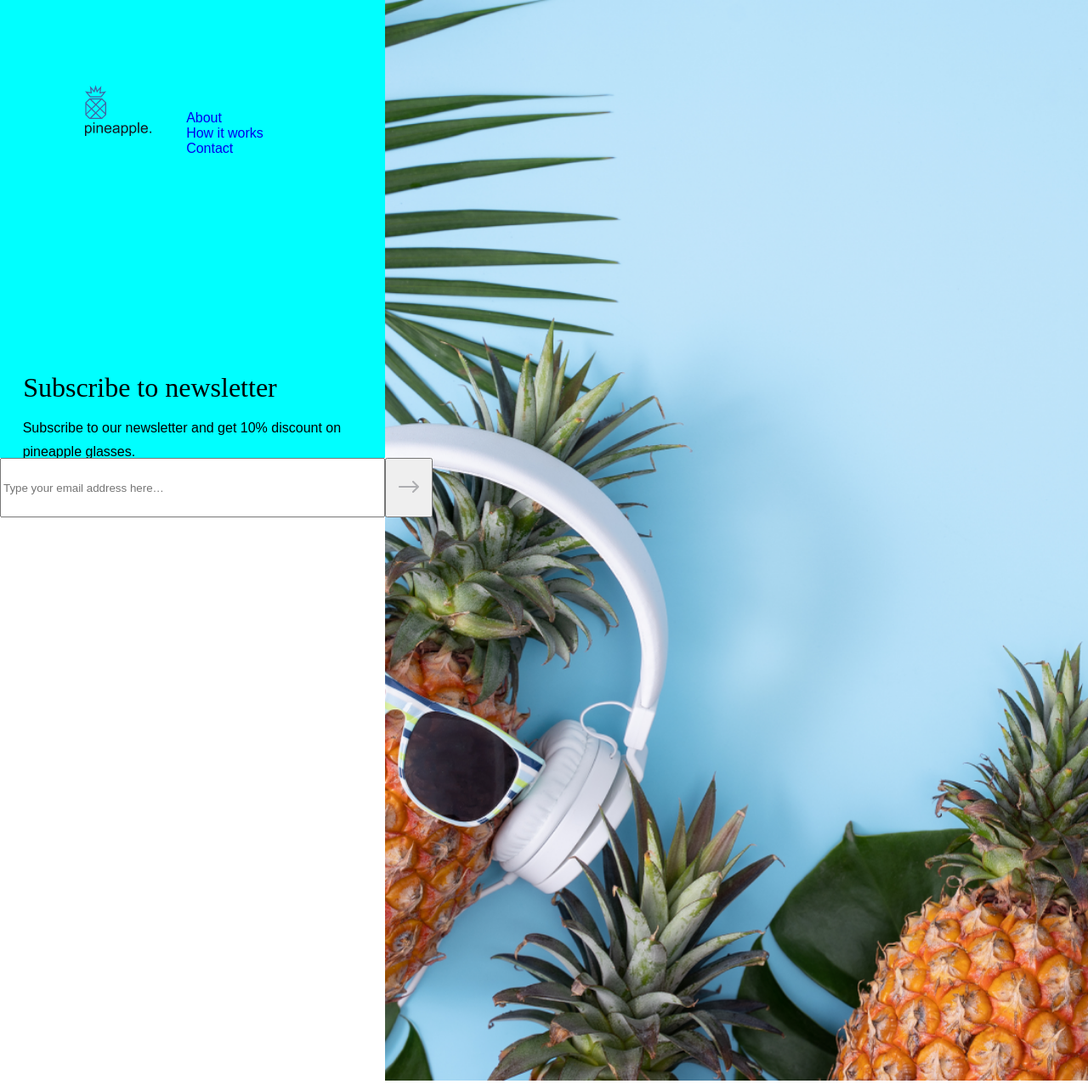
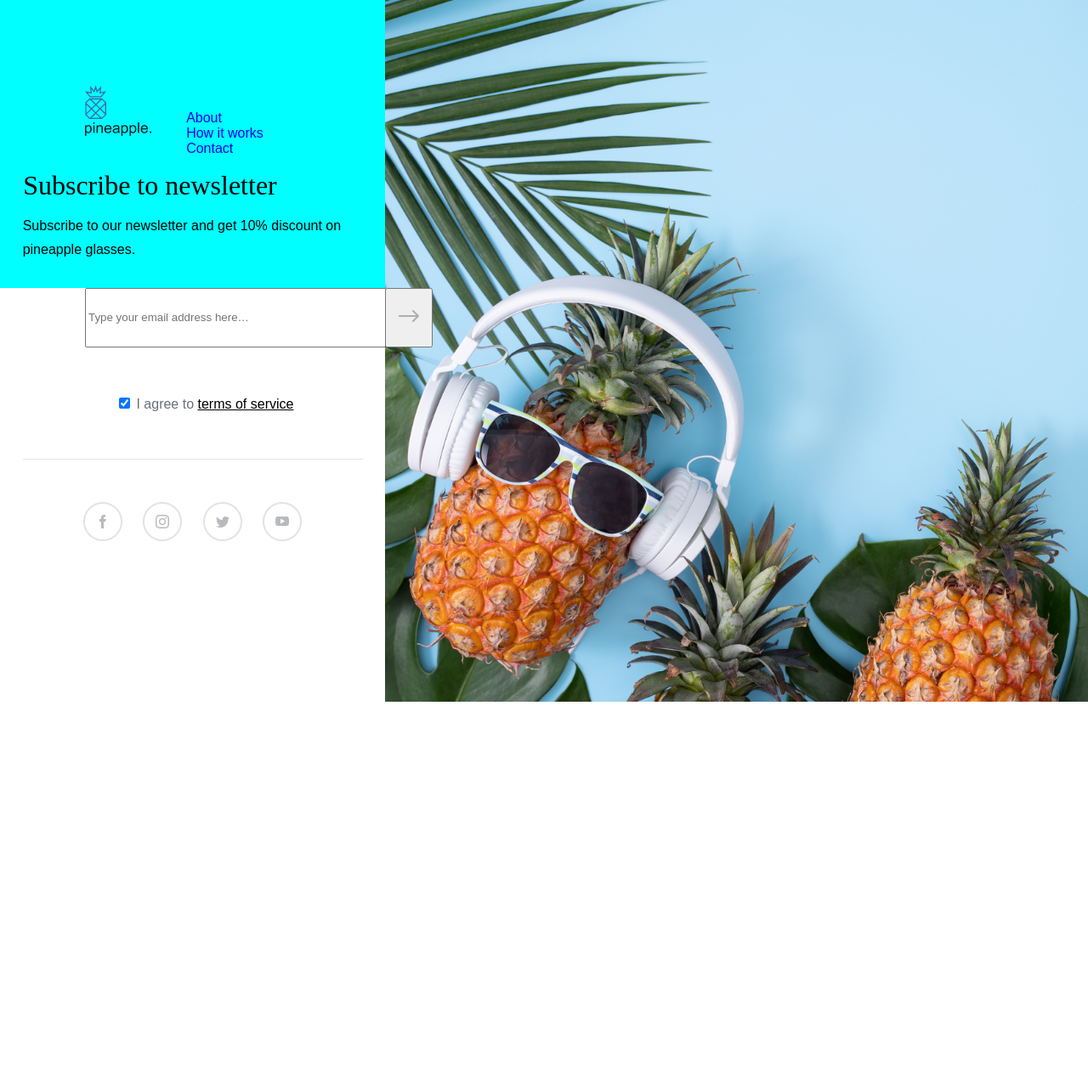
Before and after one commit to julacha/Web2021, a PHP site: page / in a window 1280 px wide. Shown: the whole page at 85% size. After the commit the page ends 826 px from the top, so only its background shows below. Run offline with PHP 8.4, Linux system fonts and the light colour scheme; some web fonts are replaced.

Commit message:
added footer css

```diff
--- a/assets/css.css
+++ b/assets/css.css
@@ -28,23 +28,16 @@ body{
     font-size: 16px;
 }
 #outer-container{
+    height: 100vh;
     display:grid;
-    grid-template-rows: 539px 70px 663px;
-    /* grid-template-rows: 1fr; */
+    grid-template-rows: 42.374% 70px 52.123%;
     grid-template-columns: 35.417% 4.323% 60.26%;
 }
 .top-bar{
     grid-area: 1/1/2/2;
     background-color:aqua;
 }
-/* form{
-    grid-area: 2/1/3/3;
-    background-color: white;
-    width: auto;
-    margin: 0;
-} */
-/* .inputform{ */
-    .formsubscribe{
+.formsubscribe{
     grid-area: 2/1/3/3;
     background-color: white;
     width: auto;
@@ -57,30 +50,65 @@ input.subscribe{
     grid-area: 1/1/2/2;
     width: 100%;
     height: 100%;
+    margin-left: 100px;
 }
 button{
     z-index: 10;
+    width: 100%;
+    height: 100%;
 }
 .bttn-arrow.arrow{
     grid-area: 1/2/2/3;
 }
 .footer{
     grid-area: 3/1/4/2;
+    /* display: flex;
+    flex-direction: column;
+    align-items: center; */
+    width: 100%;
+    height: 100%;
+}
+.center{
+    display: flex;
+    flex-direction: column;
+    align-items: center;
+}
+.ckeckterms{
+    margin-left: 140px;
+}
+.light{
+    font-size: 16px;
+    line-height: 28px;
+    color:#6A707B;
+}
+.underline{
+    font-size: 16px;
+    line-height: 28px;
+    text-decoration: underline;
 }
 .image{
     grid-area: 1/2/4/4;
+    background-image: url(../assets/img/Image.png);
+    background-size: cover;
+    background-repeat: no-repeat;
     z-index: 1;
 }
-.cover_img{
+/* .cover_img{
     width: 100%;
-    height: 100%;
+    height: auto;
     object-fit: cover;
     object-position: center;
+} */
+.check{
+    margin-top: 53px;
+    margin-bottom: 50px;
+}
+.agreement{
+   display: inline-flex;
 }
 .menu{
     display: flex;
     justify-content: space-between;
-    margin-bottom: 238px;
 }
 .logo{
     margin-top: 100px;
@@ -116,3 +144,21 @@ button{
     width: 400px;
     line-height: 28px;
 }
+.string{
+    /* width: 400px;
+    height: 1px;
+    color: #E3E3E4; */
+    /* background-image: url(../assets/img/Line.png);
+    background-size: cover;
+    background-repeat: no-repeat; */
+    width: 400px;
+    height: 1px;
+    background-color:#E3E3E4; ;
+    margin-bottom: 50px;
+}
+.icon{
+    margin-right: 20px;
+}
+.icon:last-child{
+    margin-right: 0;
+}
--- a/index.html
+++ b/index.html
@@ -49,10 +49,25 @@
                     </button>
             </form>
         <div class="footer">
-            <!-- <input type="checkbox" checked="checked" name="subscribe">I agree to terms of service -->
+            <div class="check">
+                <input type="checkbox" checked="checked" name="subscribe" class="ckeckterms">
+                    <div class="agreement">
+                        <div class="light">I agree to</div>&nbsp;
+                        <div class="underline">terms of service</div>
+                    </div>
+            </div>
+            <div class="center">
+                <div class="string"></div>
+                <div class="icons">
+                    <img src="assets/img/Facebook.png" class="icon" alt="facebook-logo">
+                    <img src="assets/img/Instagram.png" class="icon"alt="instagram-logo">
+                    <img src="assets/img/Twitter.png" class="icon"alt="twitter-logo">
+                    <img src="assets/img/Youtube.png" class="icon" alt="youtube-logo">
+                </div>
+            </div>
         </div>
         <div class="image">
-            <img src="assets/img/Image.png" class ="cover_img" alt="cover">
+            <!-- <img src="assets/img/Image.png" class ="cover_img" alt="cover"> -->
         </div>
     </div>
 </body>
```
Also changed, not shown: assets/img/Facebook.png (added), assets/img/Instagram.png (added), assets/img/Line.png (added), assets/img/Twitter.png (added), assets/img/Youtube.png (added), assets/img/terms.png (added).
